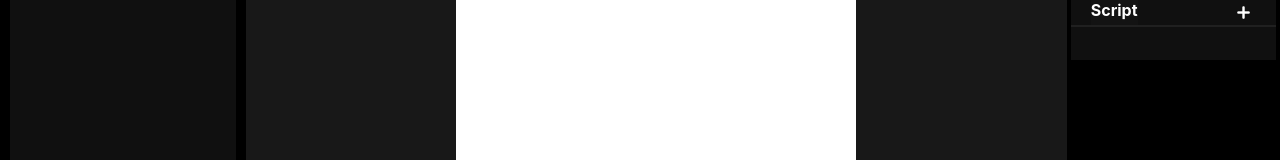
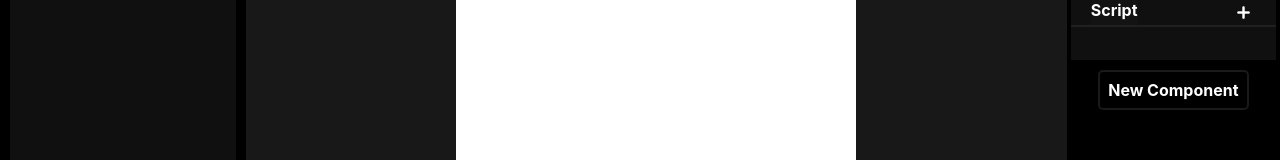
Before and after one commit to t-88/epic-editor, a React (Create React App) app: page / in a window 1280 px wide. Shown: the part 277-437 px from the top of the page. Built offline with nearby package versions, Linux system fonts and the light colour scheme.

Commit message:
Working on adding components to entities

```diff
--- a/src/App.css
+++ b/src/App.css
@@ -211,19 +211,21 @@ html ,body {
   font-weight: bold;
   margin: 5px;
 }
-#options-menu * {
-  padding: 0;
+.menu-button {
   margin: 0;
-}
-
-#options-menu p {
   padding: 8px;
   cursor: pointer;
   border-radius: 5px;
+  display: inline;
+  font-weight: bold;
 }
-#options-menu p:hover {
+.menu-button:hover {
   background-color: #252525;
 }
+.menu-button:active {
+  background-color: #303030;
+}
+
 
 #selection-list-hierachy {
   background-color: #101010;
@@ -248,3 +250,10 @@ html ,body {
 .hierachy-element p:hover {
   font-weight: bold;
 }
+#add-component-btn {
+  margin: 20px 0 ;
+}
+
+#add-component-btn .menu-button {
+  border: solid 2px rgba(255, 255, 255, 0.1);
+}
--- a/src/elements/SelectionList.jsx
+++ b/src/elements/SelectionList.jsx
@@ -73,7 +73,7 @@ export default function SelectionList() {
       <div id="selection-list">
         <div id="options-menu">
           {options.map((option,idx) => {
-            return <p key={idx} onClick={(e) => option.on_click(e)}>{option.title}</p>
+            return <p className="menu-button" key={idx} onClick={(e) => option.on_click(e)}>{option.title}</p>
           })}
         </div>
 
--- a/src/elements/StatusArea.jsx
+++ b/src/elements/StatusArea.jsx
@@ -1,5 +1,29 @@
 import { useSnapshot } from "valtio";
 import engine from "../lib/engine";
+
+function AddComponenetBtn() {
+
+  const menu_data = [
+    { title: "Position", callback: () => {engine.add_component("Position");}},
+    { title: "Size", callback:     () => {engine.add_component("Size");}},
+    { title: "Color", callback:    () => {engine.add_component("Color");}},
+    { title: "Script", callback:   () => {engine.add_component("Script");}},
+  ];
+
+  return <center id="add-component-btn" >
+    <p className="menu-button"
+      onClick={
+        (e) => {
+          engine.pop_menu(e,
+                         {x : e.target.getBoundingClientRect().x + 100,
+                          y : e.target.getBoundingClientRect().y + 15,},
+                          menu_data
+                          );
+        }
+      }
+    > New Component </p>
+  </center>
+}
 
 export default function StatusArea() {
   const selected_entity = useSnapshot(engine.selected_entity);
@@ -14,6 +38,7 @@ export default function StatusArea() {
                 })
         }
 
+        <AddComponenetBtn />
       </div>
     );
   }
--- a/src/entities/Rect.jsx
+++ b/src/entities/Rect.jsx
@@ -54,6 +54,10 @@ export default class RectEntity {
         this.renderer = () => RectEntityComponent(this,this.pos,this.size,this.color);
     }
 
+    add_component(type) {
+        console.log(type);
+    }
+
     static load(data) {
         let entity = new RectEntity();
         entity.pos.load(data.pos);
--- a/src/entities/Scene.jsx
+++ b/src/entities/Scene.jsx
@@ -42,6 +42,8 @@ export default class SceneEntity {
         this.script = new Script("");
         this.bg_color = new Color(255,255,255);
         this.entities = proxy([]);
+
+        this.skipable_components = ["Position"];
         this.comps = [
             this.size,
             this.bg_color,
@@ -50,10 +52,13 @@ export default class SceneEntity {
         this.renderer = () => SceneEntityComponent(this);
     }
 
-
+    add_component(type) {
+        if(this.skipable_components.includes(type)) return;
+    }
     add_entity(entity) {
         this.entities.push(entity);
     }
+
 
     static load(data) {
         let entity =  new SceneEntity();
```
Also changed, not shown: src/lib/engine.js.
